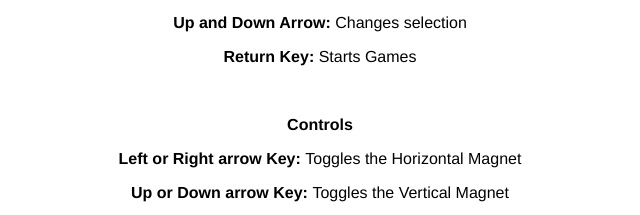
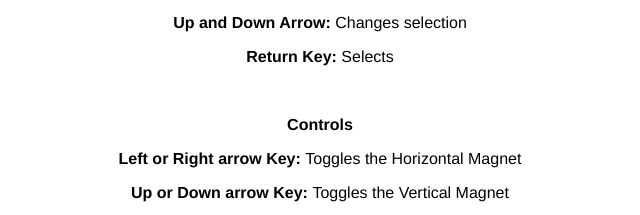
Before and after one commit to BigBearGCU/BigBearGCU.github.io, a plain HTML site: page tube/tube.html in a window 1280 px wide. Shown: the part 677-892 px from the top of the page, 320-960 px from the left. Drawn offline with nearby package versions, Linux system fonts and the light colour scheme; a script that the page names is missing.

Commit message:
Submitted Version

```diff
--- a/tube/tube.html
+++ b/tube/tube.html
@@ -133,7 +133,7 @@
 		</div>
 		<p><strong>Menu Controls</strong></p>
 		<p><strong>Up and Down Arrow: </strong> Changes selection</p>
-		<p><strong>Return Key: </strong> Starts Games</p>
+		<p><strong>Return Key: </strong> Selects</p>
 		<br/>
 		<p><strong>Controls</strong></p>
 		<p><strong>Left or Right arrow Key: </strong> Toggles the Horizontal Magnet</p>
```
Also changed, not shown: 1 other file.
